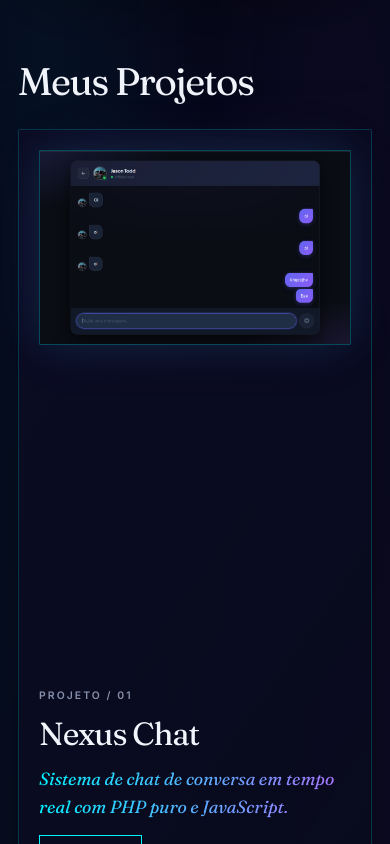
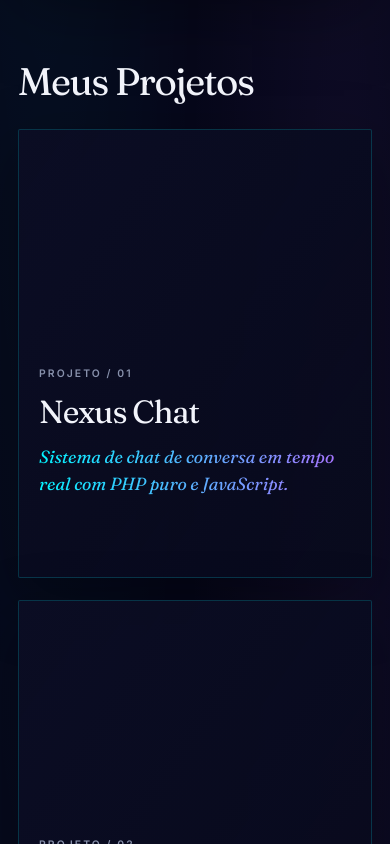
Before and after one commit to HenriqueBossle/portfolio-react, a React (Vite) app: page / in a window 390 px wide. Shown: the part 2080-2924 px from the top of the page. Built offline with nearby package versions, Linux system fonts and the light colour scheme.

Commit message:
fix: espaço no modo resposivo

```diff
--- a/src/components/Card.css
+++ b/src/components/Card.css
@@ -30,3 +30,27 @@
 @media (min-width: 761px) {
   .project-scene { min-height: 110vh; }
 }
+
+@media (max-width: 760px) {
+  .card {
+    height: auto;
+    justify-content: flex-start;
+  }
+}
+
+@supports (animation-timeline: view()) {
+  @media (max-width: 760px) {
+    .project-scene {
+      view-timeline-name: --project-scene;
+      view-timeline-axis: block;
+    }
+
+    .card__image,
+    .card__link {
+      opacity: 0;
+      animation: project-media-reveal both;
+      animation-timeline: --project-scene;
+      animation-range: entry 0% entry 30%;
+    }
+  }
+}
```
